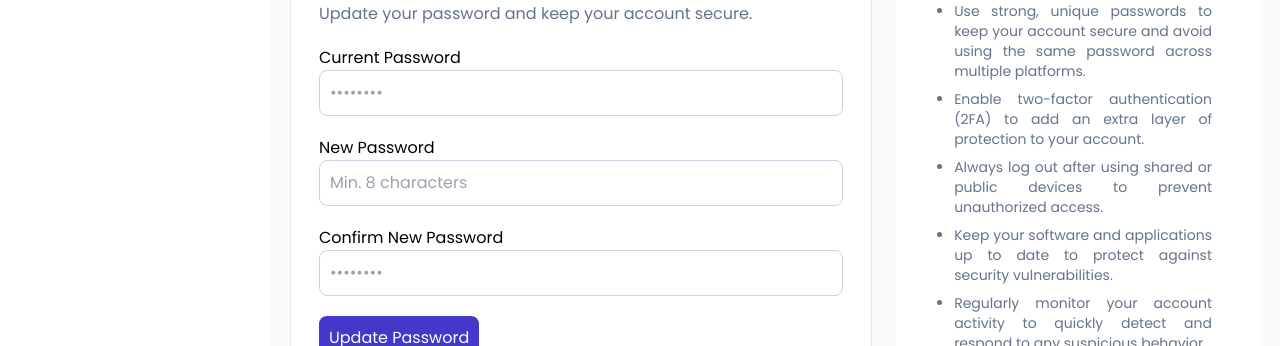
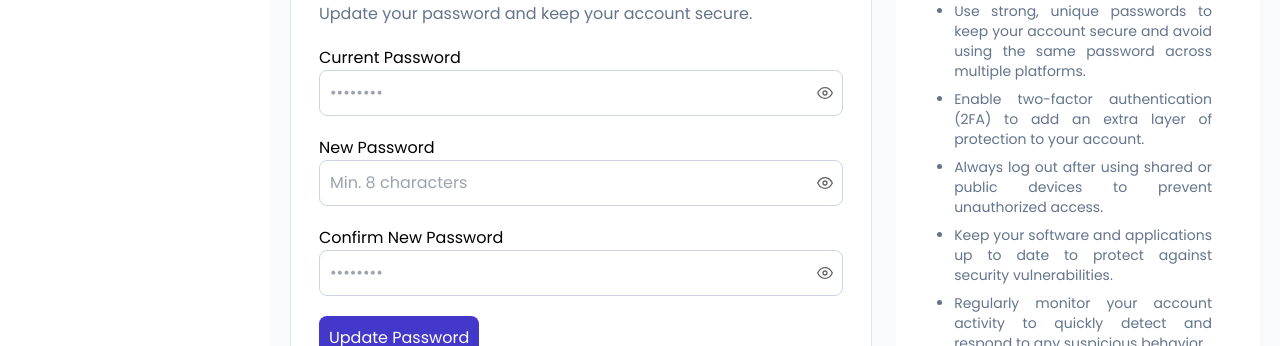
Before and after one commit to NorpajSucces/frontend-cv-screening, a React (Vite) app: page /hr/account in a window 1280 px wide. Shown: the part 329-675 px from the top of the page. Built offline with nearby package versions, Linux system fonts and the light colour scheme; no server answers.

Commit message:
update account page + add eye icon

```diff
--- a/src/pages/hr/Account.css
+++ b/src/pages/hr/Account.css
@@ -107,6 +107,28 @@
   padding: 10px;
   border-radius: 8px;
   border: 1px solid #cbd5e1;
+}
+
+.input-wrapper {
+  position: relative;
+  display: flex;
+  align-items: center;
+}
+
+.input-wrapper input {
+  width: 100%;
+  padding-right: 40px;
+}
+
+.input-wrapper span {
+  position: absolute;
+  right: 10px;
+  cursor: pointer;
+  color: #666;
+}
+
+.input-wrapper span:hover {
+  color: #000;
 }
 
 /* BUTTON */
--- a/src/pages/hr/Account.jsx
+++ b/src/pages/hr/Account.jsx
@@ -1,7 +1,7 @@
 import React, { useState } from 'react';
 import Sidebar from '../../components/hr/Sidebar';
 import './Account.css';
-import IconSecurity from '../../assets/IconSecurity.svg';
+import { FiEye, FiEyeOff } from "react-icons/fi";
 
 const Account = () => {
   const [currentPassword, setCurrentPassword] = useState('');
@@ -9,6 +9,9 @@ const Account = () => {
   const [confirmPassword, setConfirmPassword] = useState('');
   const [showModal, setShowModal] = useState(false);
   const [modalMessage, setModalMessage] = useState('');
+  const [showCurrent, setShowCurrent] = useState(false);
+  const [showNew, setShowNew] = useState(false);
+  const [showConfirm, setShowConfirm] = useState(false);
 
   // Mock user data
   const user = {
@@ -88,35 +91,52 @@ const Account = () => {
                 </div>
 
                 <div className="settings-row">
+
                   <div className="settings-field">
                     <label>Current Password</label>
+                    <div className="input-wrapper">
                       <input
-                      type="password"
+                        type={showCurrent ? "text" : "password"}
                         placeholder="••••••••"
                         value={currentPassword}
                         onChange={(e) => setCurrentPassword(e.target.value)}
                       />
+                      <span onClick={() => setShowCurrent(!showCurrent)}>
+                        {showCurrent ? <FiEyeOff /> : <FiEye />}
+                      </span>
+                    </div>
                   </div>
 
                   <div className="settings-field">
                     <label>New Password</label>
+                    <div className="input-wrapper">
                       <input
-                      type="password"
+                        type={showNew ? "text" : "password"}
                         placeholder="Min. 8 characters"
                         value={newPassword}
                         onChange={(e) => setNewPassword(e.target.value)}
                       />
+                      <span onClick={() => setShowNew(!showNew)}>
+                        {showNew ? <FiEyeOff /> : <FiEye />}
+                      </span>
+                    </div>
                   </div>
 
                   <div className="settings-field">
                     <label>Confirm New Password</label>
+                    <div className="input-wrapper">
                       <input
-                      type="password"
+                        type={showConfirm ? "text" : "password"}
                         placeholder="••••••••"
                         value={confirmPassword}
                         onChange={(e) => setConfirmPassword(e.target.value)}
                       />
+                      <span onClick={() => setShowConfirm(!showConfirm)}>
+                        {showConfirm ? <FiEyeOff /> : <FiEye />}
+                      </span>
                     </div>
+                  </div>
+
                 </div>
 
                 <button className="settings-button" onClick={handleUpdatePassword}>
```
Lines whose indentation alone changed are shown as unchanged.
